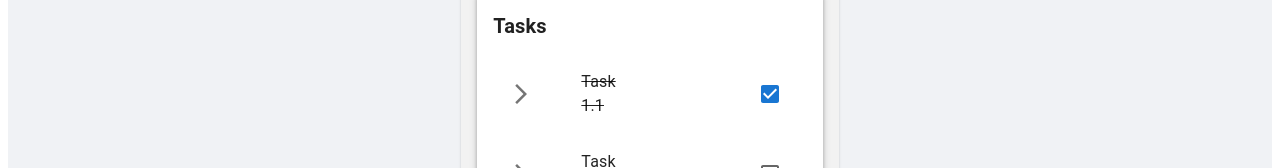
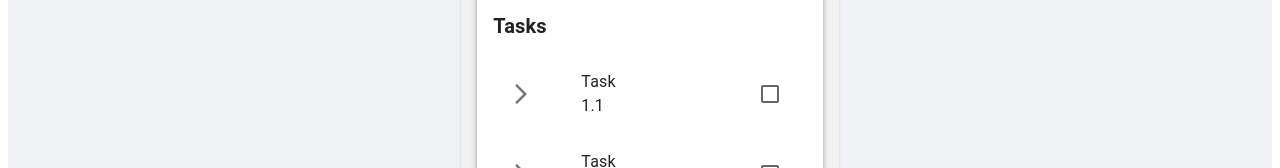
Before and after one commit to mcanozkulekci/Taskify, a React (Create React App) app: page / in a window 1280 px wide. Shown: the part 284-452 px from the top of the page. Built offline with nearby package versions, Linux system fonts and the light colour scheme.

Commit message:
SingleTask data transmission to TaskList completed.

```diff
--- a/src/components/PhaseList.tsx
+++ b/src/components/PhaseList.tsx
@@ -21,14 +21,22 @@ interface PhaseStatus {
   completed: boolean;
 }
 
-const PhaseList = ({ phases }: PhaseListProps) => {
+const PhaseList = (
+  { phases }: PhaseListProps,
+  { id, completed }: PhaseStatus
+) => {
   const [phaseStatuses, setPhaseStatuses] = useState<PhaseStatus[]>(
     // At the beginning, all the phases are uncompleted
     phases.map((phase) => ({ id: phase.id, completed: false }))
   );
 
+  const handleTaskListCompleted = (phaseId: number, completed: boolean) => {
+    const updatedPhaseStatuses = [...phaseStatuses];
+    updatedPhaseStatuses[phaseId - 1].completed = completed;
+    setPhaseStatuses(updatedPhaseStatuses);
+  };
+
   const phaseWithIdOne = phases.filter((phase) => phase.id === 1);
-
   return (
     <>
       {phaseWithIdOne !== undefined && (
@@ -94,7 +102,10 @@ const PhaseList = ({ phases }: PhaseListProps) => {
                     overflow: 'hidden',
                   }}
                 >
-                  <TaskList tasks={phase.tasks} />
+                  <TaskList
+                    tasks={phase.tasks}
+                    taskListDone={phaseWithIdOne.completed}
+                  />
                 </Box>
               </Paper>
             </Grid>
--- a/src/components/SingleTask.tsx
+++ b/src/components/SingleTask.tsx
@@ -5,32 +5,39 @@ import { CheckBox } from '@mui/icons-material';
 
 interface SingleTaskProps {
   task: Task;
+  completed: boolean;
+  onChange: (completed: boolean) => void;
 }
 
-const SingleTask: React.FC<SingleTaskProps> = ({ task }: SingleTaskProps) => {
-  const [checked, setChecked] = useState<boolean>(task.completed);
+const SingleTask: React.FC<SingleTaskProps> = ({
+  task,
+  completed,
+  onChange,
+}: SingleTaskProps) => {
+  const [taskCompleted, setTaskCompleted] = useState<boolean>(completed);
   const handleChange = (event: React.ChangeEvent<HTMLInputElement>) => {
     const completed = event.target.checked;
-    setChecked(completed);
-    task.completed = completed;
+    setTaskCompleted(completed);
+    onChange(completed);
   };
-  console.log(task.completed);
+  useEffect(() => {
+    setTaskCompleted(completed);
+  }, [completed]);
 
-  useEffect(() => {}, [checked]);
   return (
     <Box
       sx={{
         display: 'flex',
         alignItems: 'center',
         justifyContent: 'space-between',
-        textDecoration: checked ? 'line-through' : 'transparent',
+        textDecoration: taskCompleted ? 'line-through' : 'transparent',
       }}
     >
       <Box sx={{ mr: 1 }}>
         <Typography variant="body1">{task.task}</Typography>
       </Box>
       <Checkbox
-        checked={checked}
+        checked={taskCompleted}
         onChange={handleChange}
         sx={{ marginLeft: '125px' }}
       />
--- a/src/components/TaskList.tsx
+++ b/src/components/TaskList.tsx
@@ -6,16 +6,46 @@ import {
   ListItemText,
   Typography,
 } from '@mui/material';
-import React, { useState } from 'react';
+import React, { useEffect, useState } from 'react';
 import Task from '../types/Task';
 import SingleTask from './SingleTask';
 import ArrowForwardIosIcon from '@mui/icons-material/ArrowForwardIos';
 
 interface TaskListProps {
   tasks: Task[];
+  taskListDone: boolean;
 }
 
-const TaskList: React.FC<TaskListProps> = ({ tasks }: TaskListProps) => {
+const TaskList: React.FC<TaskListProps> = ({
+  tasks,
+  taskListDone,
+}: TaskListProps) => {
+  // State to hold the completed status of all tasks
+  const [taskStatuses, setTaskStatuses] = useState<boolean[]>(
+    // Initialize all task statuses to false;
+
+    tasks.map((task) => false)
+  );
+
+  const [allTasksCompleted, setAllTasksCompleted] = useState<boolean>(false);
+
+  const handleTaskChange = (index: number, completed: boolean) => {
+    // Copy the taskStatuses array
+    const updatedTaskStatuses = [...taskStatuses];
+    // Update the completed status of the task at the given index
+    updatedTaskStatuses[index] = completed;
+    // Update the state with the updated taskStatuses array
+    setTaskStatuses(updatedTaskStatuses);
+
+    // Check if all tasks are completed
+    if (updatedTaskStatuses.every((status) => status === true)) {
+      setAllTasksCompleted(true);
+    } else {
+      setAllTasksCompleted(false);
+    }
+    taskListDone = allTasksCompleted;
+  };
+
   return (
     <List>
       <ListItemButton>
@@ -28,13 +58,20 @@ const TaskList: React.FC<TaskListProps> = ({ tasks }: TaskListProps) => {
         />
       </ListItemButton>
       <List component="div" disablePadding>
-        {tasks.map((task) => (
+        {tasks.map((task, index) => (
           <ListItemButton sx={{ pl: 4 }}>
             <ListItemIcon>
               <ArrowForwardIosIcon />
             </ListItemIcon>
             <ListItem>
-              <SingleTask task={task} key={task.id} />
+              <SingleTask
+                task={task}
+                key={task.id}
+                completed={taskStatuses[index]}
+                onChange={(completed: boolean) =>
+                  handleTaskChange(index, completed)
+                }
+              />
             </ListItem>
           </ListItemButton>
         ))}
```
